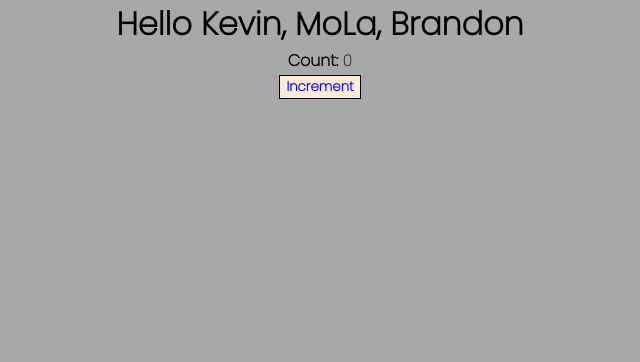
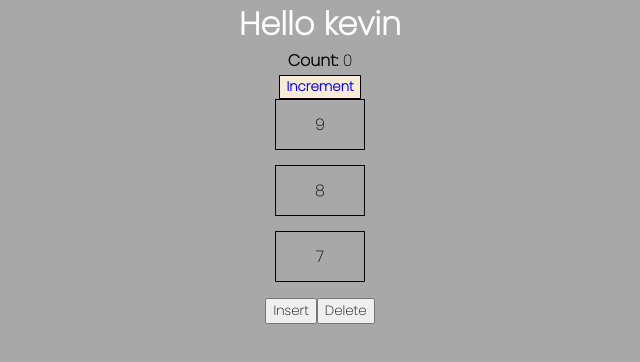
Before and after one commit to MoPatel30/Fantasy-Markets, a React (Create React App) app: page / in a window 1280 px wide. Shown: the top 362 px of the page, without its empty margins (320-960 px from the left). Built offline with nearby package versions, Linux system fonts and the light colour scheme.

Commit message:
more practice code, very basic array/stack concept

```diff
--- a/src/App.js
+++ b/src/App.js
@@ -1,16 +1,32 @@
 import React from 'react'
 import "./App.css"
 import PracticeCounter from "./PracticeCounter/PracticeCounter.jsx"
+import Arrays from "./Arrays/Arrays"
 
 
 
 function App({name}) {
   return (
     <div className = "App">
-      <h1>Hello {name}</h1>
+      <h1 style = {{fontWeight: "900", color: "white"}}>Hello {name}</h1>
+
       <PracticeCounter />
+
+
+      <Arrays />
+
+
     </div>
   )
 }
 
 export default App
+
+
+export function App2(){
+  return(
+    <div>
+      <p>Hello</p>
+    </div>
+  )
+}
--- /dev/null
+++ b/src/Arrays/Arrays.css
@@ -0,0 +1,7 @@
+.array-node{
+    border: 1px solid black;
+    padding: 12px;
+    min-width: 5%;
+    max-width: 5%;
+    margin-bottom: 15px;
+}
--- /dev/null
+++ b/src/Arrays/Arrays.js
@@ -0,0 +1,57 @@
+import React, {useState, useEffect} from 'react'
+import "./Arrays.css"
+
+// hello
+
+function Arrays() {
+    const [array, setArray] = useState([9,8,7])
+
+
+    function insertToArray(){
+        console.log(array)
+        setArray([...array, 1])
+    }
+
+    function deleteFromArray(){
+        console.log(array)
+        setArray(array.slice(0, array.length))
+    }
+
+
+    useEffect(() => {
+
+    }, [array])
+
+
+    return (
+        <div>
+
+            <div>
+                {
+                array.map(node => (
+                    <div style = {{display: "flex", justifyContent: "center", alignItems: "center", flexDirection: "column"}}>
+                         <ArrayNode key = {node} value = {node} />
+                    </div>
+
+                ))
+                }
+            </div>
+
+            <button onClick = {() => insertToArray()}>Insert</button>
+            <button onClick = {() => deleteFromArray()}>Delete</button>
+
+        </div>
+    )
+}
+
+export default Arrays
+
+
+
+export function ArrayNode({value}){
+    return(
+        <div className = "array-node">
+            <p>{value}</p>
+        </div>
+    )
+}
--- a/src/PracticeCounter/PracticeCounter.jsx
+++ b/src/PracticeCounter/PracticeCounter.jsx
@@ -1,15 +1,14 @@
 import React, { Component } from 'react'
 import "./PracticeCounter.css"
 
-
-
-export class PracticeCounter extends Component {
+class PracticeCounter extends Component {
     constructor(){
         super()
         this.state = {
             count: 0
         }
     }
+
 
 
     incrementCount(){
--- a/src/index.js
+++ b/src/index.js
@@ -4,7 +4,8 @@ import './index.css';
 import App from './App';
 import reportWebVitals from './reportWebVitals';
 
-ReactDOM.render(<App name = "Kevin, MoLa, Brandon" />, document.getElementById('root'));
+
+ReactDOM.render(<App name = "kevin" />, document.getElementById('root'));
 
 
 
```
Also changed, not shown: src/PracticeCounter/PracticeCounter.css (line endings or trailing spaces), 2 other files (tests, documents, lock files or other folders).
